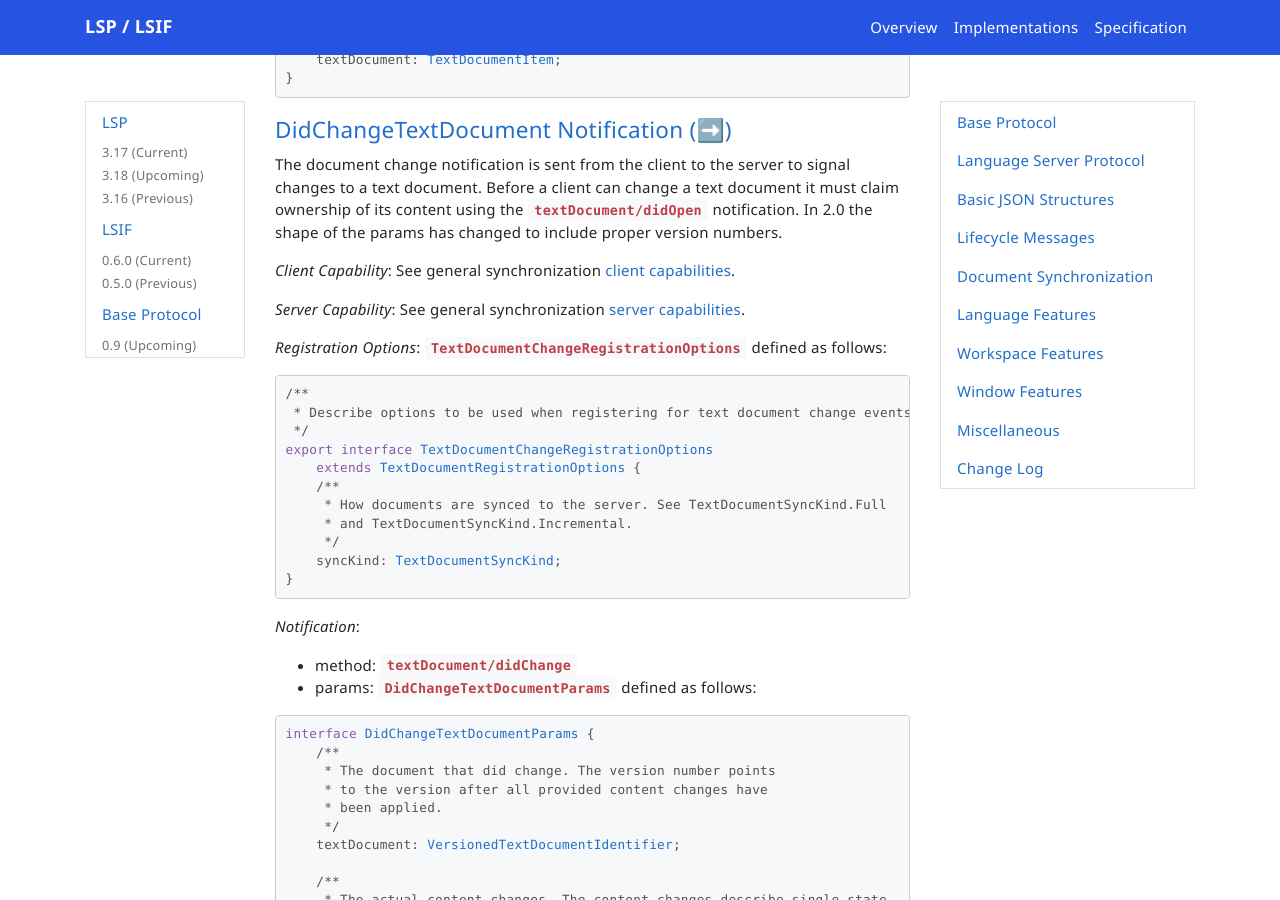
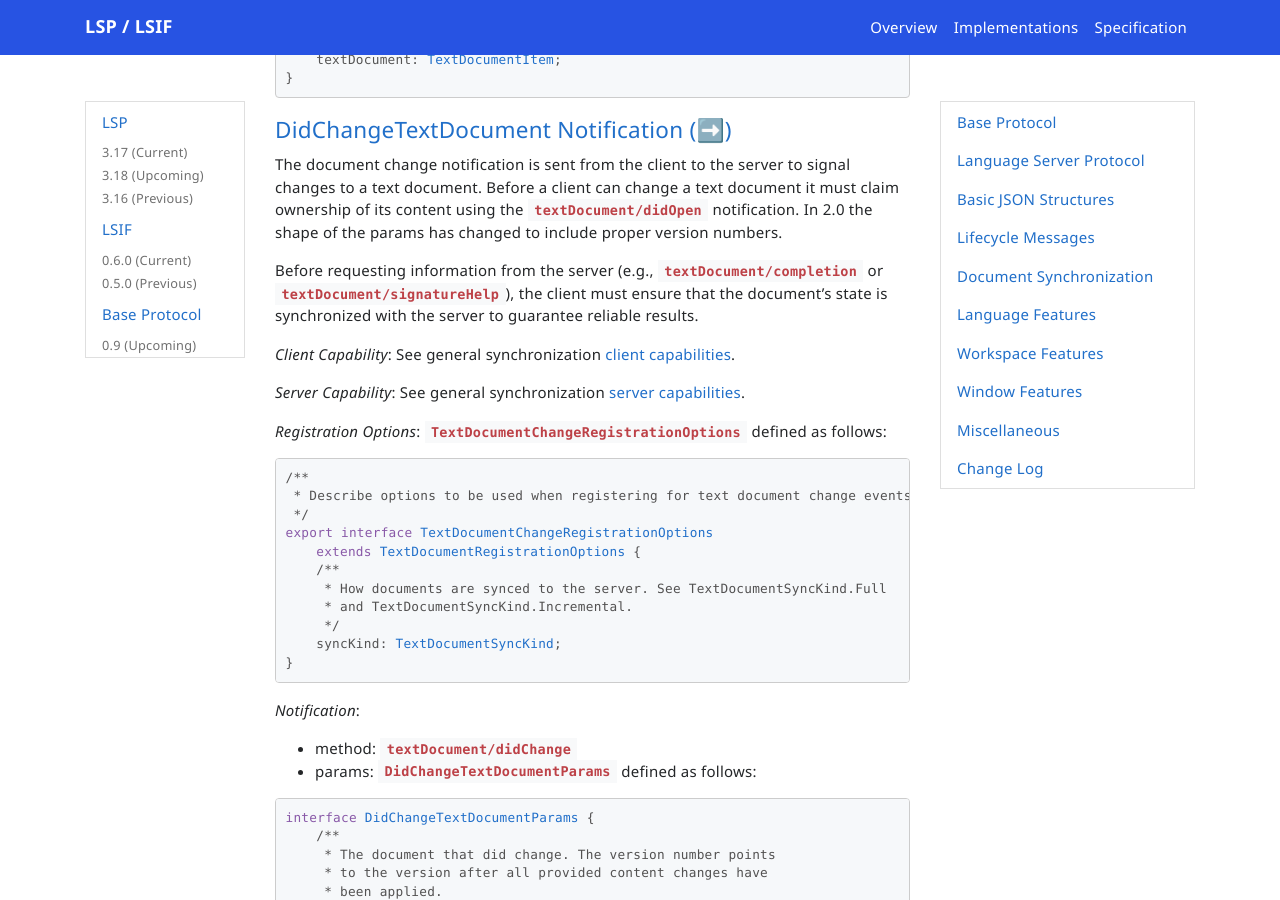
Before and after one commit to microsoft/language-server-protocol, a Jekyll site: the page built from _specifications/lsp/3.18/specification.md, in a window 1280 px wide and 900 px high, scrolled down 69514 px. Built offline with Jekyll 4.4.1, drawn with Linux system fonts in a browser that asks for light colours; nearby versions of some CDN libraries; emoji names are drawn with the system emoji font; comment, search, counter and statistics services are not loaded; some of the changed text lies outside the part shown.

Commit message:
Ensure document state synchronization before client requests

```diff
--- a/_specifications/lsp/3.18/textDocument/didChange.md
+++ b/_specifications/lsp/3.18/textDocument/didChange.md
@@ -1,6 +1,8 @@
 #### <a href="#textDocument_didChange" name="textDocument_didChange" class="anchor">DidChangeTextDocument Notification (:arrow_right:)</a>
 
 The document change notification is sent from the client to the server to signal changes to a text document. Before a client can change a text document it must claim ownership of its content using the `textDocument/didOpen` notification. In 2.0 the shape of the params has changed to include proper version numbers.
+
+Before requesting information from the server (e.g., `textDocument/completion` or `textDocument/signatureHelp`), the client must ensure that the document's state is synchronized with the server to guarantee reliable results.
 
 _Client Capability_:
 See general synchronization [client capabilities](#textDocument_synchronization_cc).
```
